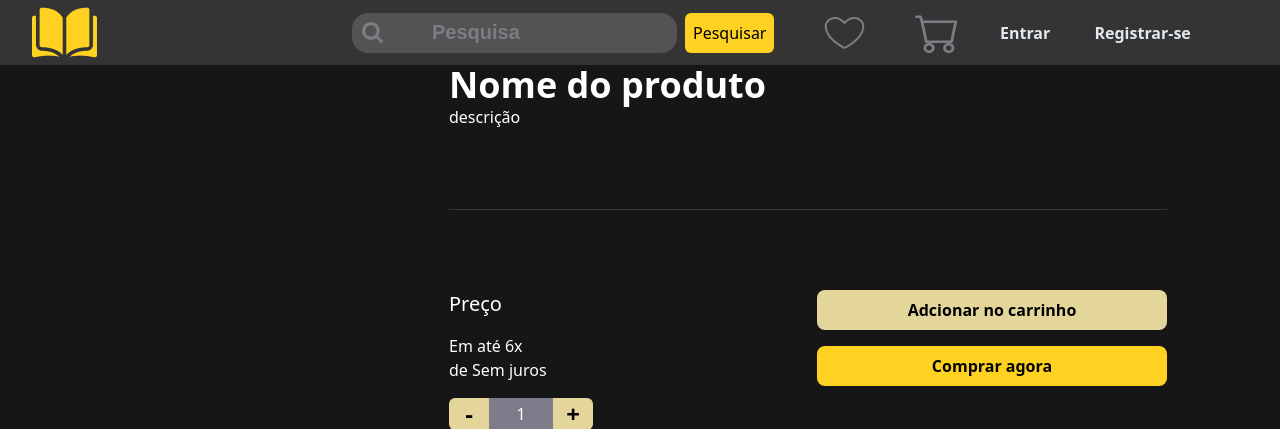
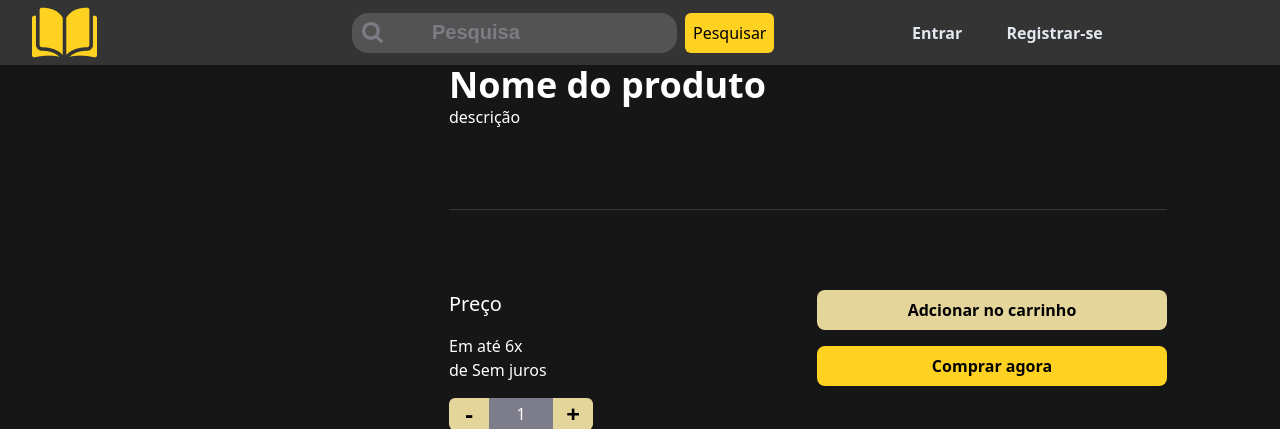
Before and after one commit to IMvErickz/interdisciplinary-project, a PHP site: page /pages/descProd.php in a window 1280 px wide. Shown: the top 429 px of the page. Run offline with PHP 8.4, Linux system fonts and the light colour scheme; some libraries are stand-ins or nearby versions.

Commit message:
added script for name in the navbar

```diff
--- a/pages/descProd.php
+++ b/pages/descProd.php
@@ -22,15 +22,16 @@
                 </div>
 
                 <div class="flex justify-between items-center">
-                    <button><img src="../assets/incons/heartpng.png" alt=""></button>
-                    <button><img src="../assets/incons/bi_cart.png" alt="" class="ml-12"></button>
+                    <div id="buts" class="justify-between items-center w-80">
+                        <button id="login" name="login" class="text-buttonColor font-sans font-bold"><a class="ml-10 h-16 w-24" href=" ./pages/login.php">Entrar</a></button>
+                        <button id="res" name="regis" class="text-buttonColor font-sans font-bold"><a class="ml-10 h-16 w-24" href=" ./pages/registrer.php">Registrar-se</a></button>
+                    </div>
+                    <div class="flex flex-row justify-center items-center mr-8 gap-x-2">
+                        <span id="setName" class="text-white font-semibold text-3xl"></span>
+                        <img id="avatar" src="" alt="" class="w-12">
 
-                    <div class="justify-between items-center w-80">
-                        <span class="text-buttonColor font-sans font-bold">
-                            <a class="ml-10 h-16 w-24" href=" ./pages/login.php">Entrar</a></span>
-                        <span class="text-buttonColor font-sans font-bold">
-                            <a class="ml-10 h-16 w-24" href=" ./pages/registrer.php">Registrar-se</a></span>
                     </div>
+
                 </div>
             </nav>
         </div>
@@ -73,6 +74,7 @@
     </div>
     <span id="res"></span>
 </body>
+<script src="./src/beforeRedirect.js"></script>
 <script>
     tailwind.config = {
         theme: {
--- a/server/login/login.php
+++ b/server/login/login.php
@@ -26,7 +26,7 @@ function setBut()
             echo "<span class='text-red-600 font-semibold text-3xl'>";
             echo "Não dados não encontrados";
             echo "</span>";
-            //$e->getMessage();
+            $e->getMessage();
         } finally{
             echo "<span class='text-red-600 font-semibold text-3xl'>";
             echo "Não dados não encontrados";
```
Also changed, not shown: pages/car.php (+9 -7 lines), pages/collection.php (+11 -11 lines).
